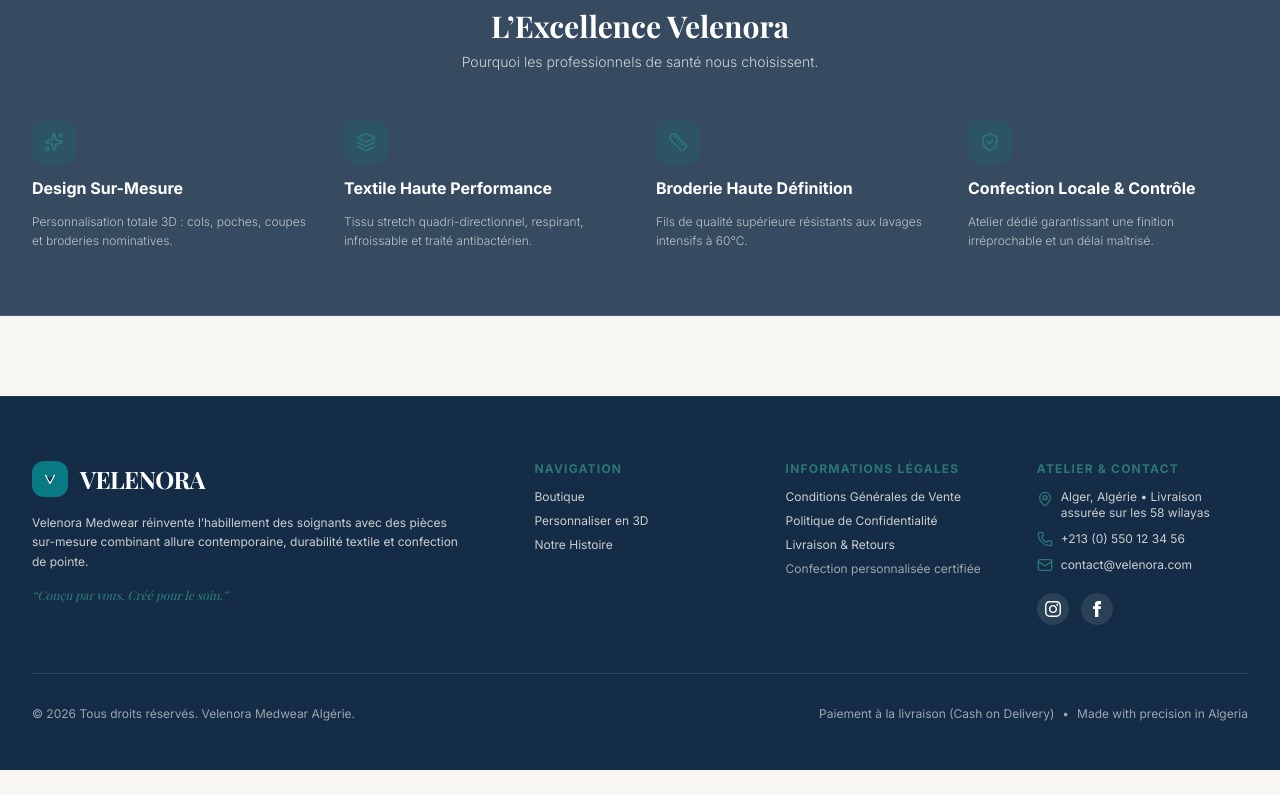
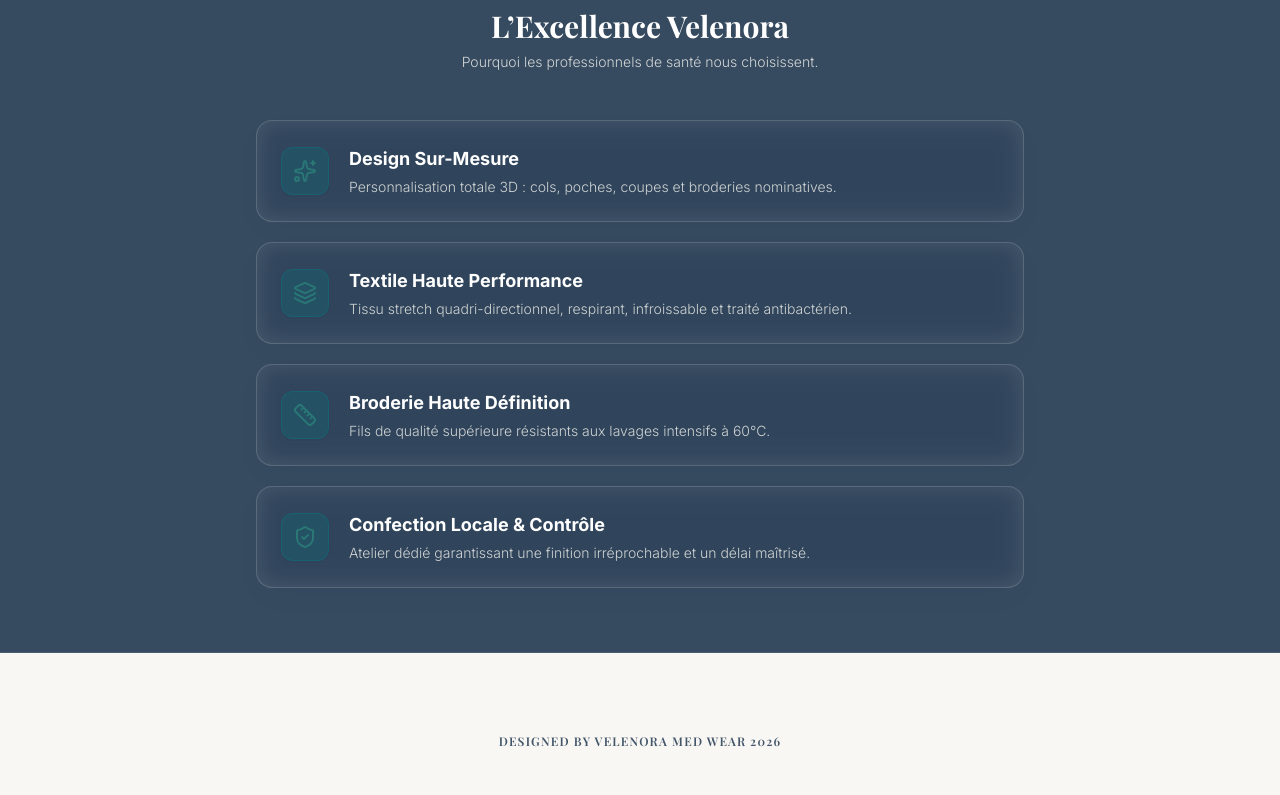
Before and after one commit to youcefnassim/Velenora_medwear, a React (Vite) app: page / in a window 1280 px wide. Shown: the part 1325-2120 px from the top of the page. Before the commit the page ends 2095 px from the top, so only its background shows below. Built offline with nearby package versions, Linux system fonts and the light colour scheme; a web font is replaced by a local one.

Commit message:
feat(home): style benefits as vertical cards and add designed by Velenora Med Wear 2026 footer

```diff
--- a/src/components/layout/Footer.tsx
+++ b/src/components/layout/Footer.tsx
@@ -132,9 +132,12 @@
 
         {/* Bottom Bar */}
         <div className="pt-8 flex flex-col sm:flex-row items-center justify-between text-xs text-velenora-ivory/60 gap-4">
-          <p>© {new Date().getFullYear()} {t.footer.rights}</p>
+          <p>© 2026 Velenora Med Wear. Tous droits réservés.</p>
+          <p className="text-xs font-semibold text-velenora-teal-light tracking-wide">
+            designed by Velenora Med Wear 2026
+          </p>
           <p className="flex items-center gap-2">
-            <span>Paiement à la livraison (Cash on Delivery)</span>
+            <span>Paiement à la livraison (58 Wilayas)</span>
             <span>•</span>
             <span>Made with precision in Algeria</span>
           </p>
--- a/src/pages/HomePage.tsx
+++ b/src/pages/HomePage.tsx
@@ -248,7 +248,8 @@
             </p>
           </div>
 
-          <div className="grid grid-cols-1 md:grid-cols-2 lg:grid-cols-4 gap-8">
+          {/* Vertical Stacked Cards */}
+          <div className="flex flex-col gap-4 sm:gap-5 max-w-3xl mx-auto">
             {[
               {
                 title: t.benefits.b1Title,
@@ -273,20 +274,34 @@
             ].map((b, idx) => {
               const IconComp = b.icon;
               return (
-                <div key={idx} className="space-y-3">
-                  <div className="w-11 h-11 rounded-xl bg-velenora-teal/20 text-velenora-teal-light flex items-center justify-center">
-                    <IconComp className="w-5 h-5" />
+                <div
+                  key={idx}
+                  className="p-5 sm:p-6 rounded-2xl bg-white/10 backdrop-blur-md border border-white/15 shadow-luxury hover:bg-white/15 hover:border-velenora-teal-light/50 transition-all duration-300 flex items-start sm:items-center gap-4 sm:gap-5 group"
+                >
+                  <div className="w-12 h-12 rounded-xl bg-velenora-teal/25 text-velenora-teal-light border border-velenora-teal/40 flex items-center justify-center shrink-0 group-hover:scale-105 transition-transform shadow-sm">
+                    <IconComp className="w-6 h-6" />
                   </div>
-                  <h3 className="text-base font-bold text-white">{b.title}</h3>
-                  <p className="text-xs text-velenora-ivory/70 leading-relaxed font-light">
-                    {b.desc}
-                  </p>
+                  <div className="space-y-1">
+                    <h3 className="text-base sm:text-lg font-bold text-white group-hover:text-velenora-teal-light transition-colors">
+                      {b.title}
+                    </h3>
+                    <p className="text-xs sm:text-sm text-velenora-ivory/80 leading-relaxed font-light">
+                      {b.desc}
+                    </p>
+                  </div>
                 </div>
               );
             })}
           </div>
         </div>
       </section>
+
+      {/* Signature Footer Note */}
+      <div className="relative z-10 text-center pb-4 -mt-12">
+        <p className="text-xs font-serif tracking-widest text-velenora-navy/80 uppercase font-semibold">
+          designed by Velenora Med Wear 2026
+        </p>
+      </div>
     </div>
   );
 };
```
